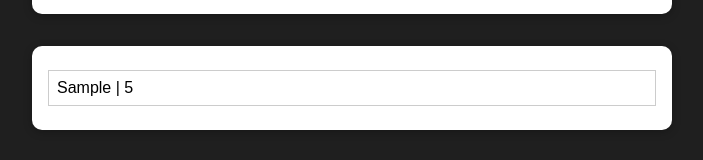
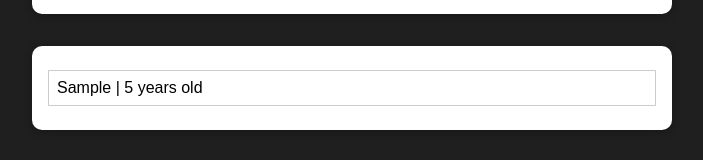
Before and after one commit to 09eric09/add-user-form, a React (Create React App) app: page / in a window 1280 px wide. Both pictures are taken after typing "Sample", "5" into the empty fields and a click on the button "Add User". Shown: the part 196-356 px from the top of the page, without its empty margins (288-991 px from the left). Built offline with nearby package versions, Linux system fonts and the light colour scheme.

Commit message:
added key to the lis

```diff
--- a/src/components/Users/AddUser.js
+++ b/src/components/Users/AddUser.js
@@ -28,7 +28,8 @@ const AddUser = (props) => {
 
       let inputData = {
         username: username,
-        age: age
+        age: age,
+        key: Math.random().toString()
       }
 
       props.sendUsers(inputData);
--- a/src/components/Users/UsersList.js
+++ b/src/components/Users/UsersList.js
@@ -7,7 +7,7 @@ const UsersList = ({users}) => {
     <Card className={classes.users}>
       <ul>
         {users.map((user) => (
-          <li>{user.username} | {user.age}</li>
+          <li key={user.key}>{user.username} | {user.age} years old</li>
         ))}
       </ul>
     </Card>
```
